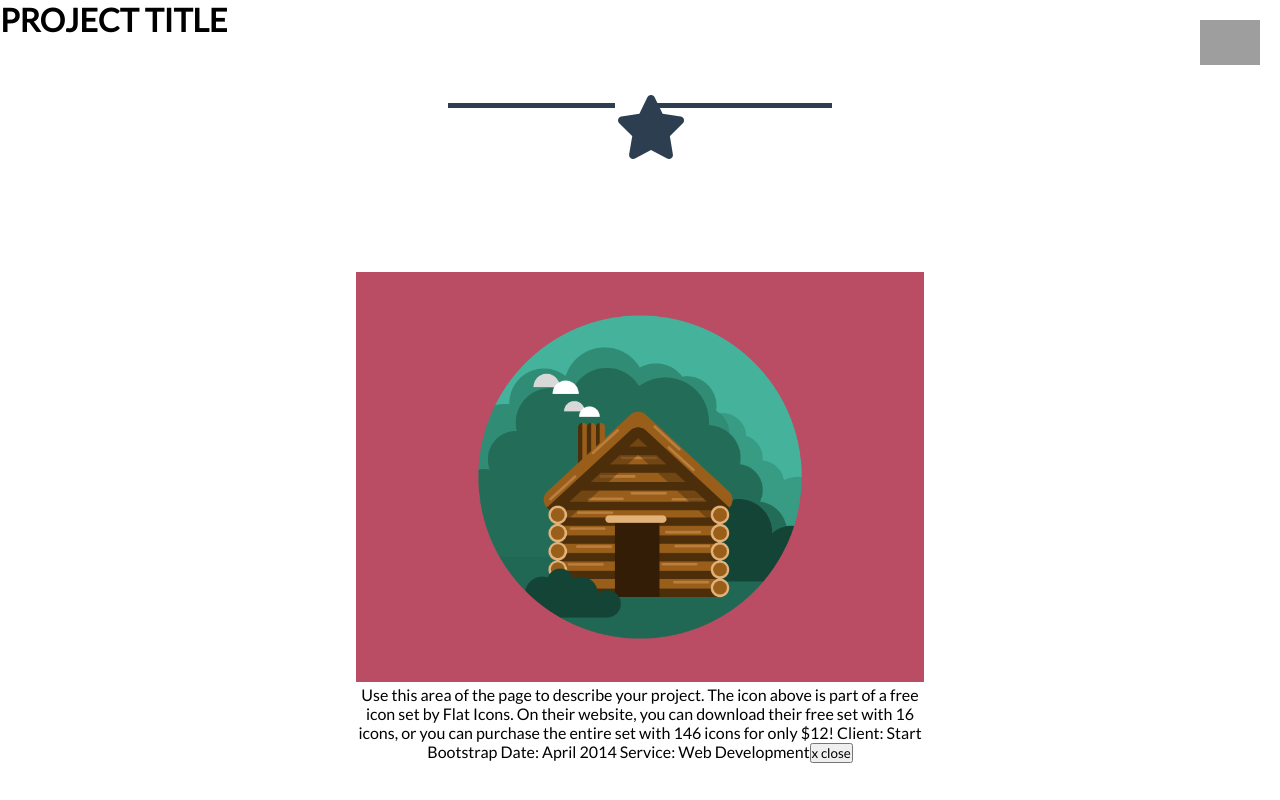
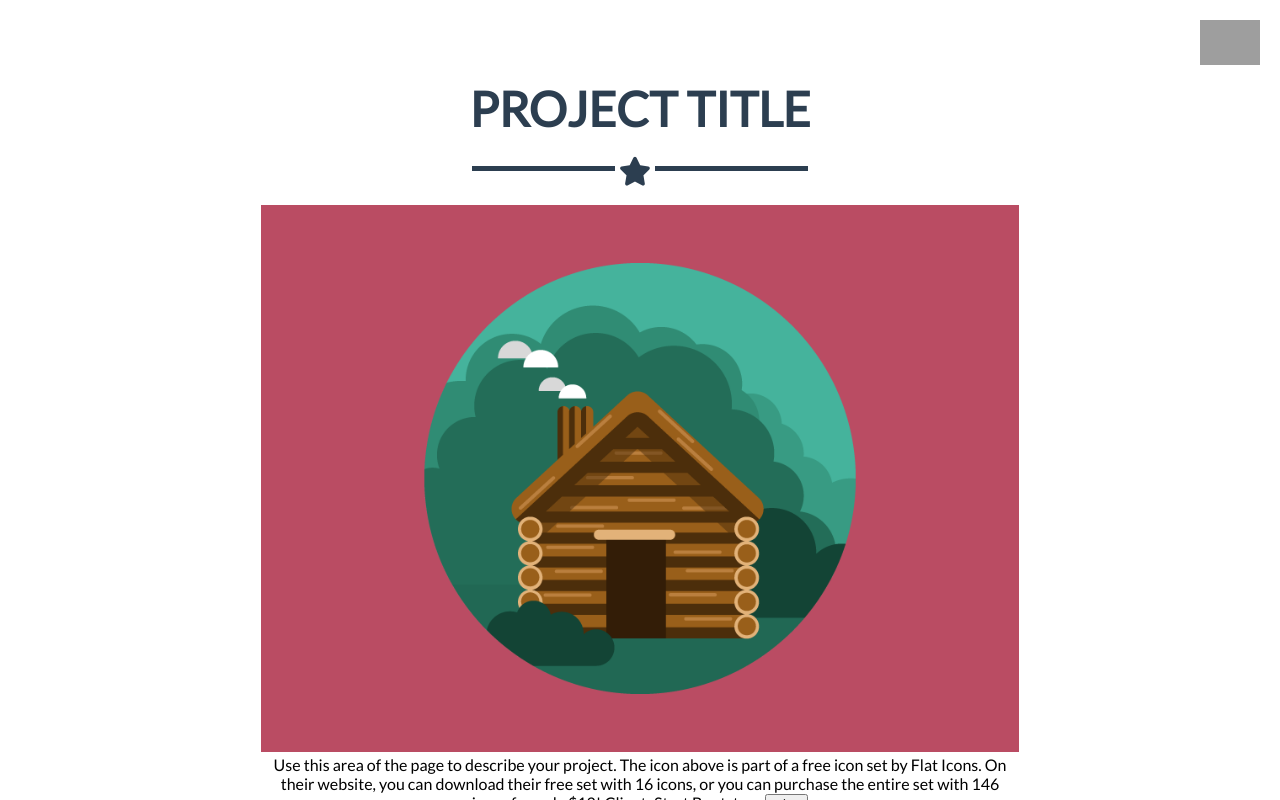
Before and after one commit to vanegarciay/freelancer-laboratoria, a plain HTML site: page index.html in a window 1280 px wide. Both pictures are taken after a click on the element 269 px from the left and 1067 px from the top of the page. Shown: the part 667-1467 px from the top of the page. Drawn offline with Linux system fonts and the light colour scheme; grey boxes are pictures that could not be loaded.

Commit message:
arreglo en estilos

```diff
--- a/css/main.css
+++ b/css/main.css
@@ -205,7 +205,7 @@ div#enlaces_menu a:hover {
   width: 60%;
   margin: 0 auto;
   text-align: center;
-  padding: 100px;
+  padding: 5px;
  }
 
 #box-services-modal .close{
@@ -316,6 +316,20 @@ input::placeholder, textarea::placeholder{
     color: #18BC9C;
 }
 
+.close {
+    color: #CCC;
+}
+
+#titulo_modal {
+    padding: 80px 80px 0 80px;
+    color: #2C3E50;
+    font-size: 3em;
+}
+
+#estrella_modal {
+    font-size: 0.3em;
+}
+
 
 /*
 #menu {
--- a/js/app.js
+++ b/js/app.js
@@ -7,12 +7,15 @@
             modal.innerHTML = "";
 
             textModal = document.createElement("h1");
+            textModal.classList.add("center");
+            textModal.setAttribute("id", "titulo_modal");
             texto = document.createTextNode("PROJECT TITLE");
             textModal.appendChild(texto);
             modal.appendChild(textModal);
 
             estrella = document.createElement("div");
             estrella.classList.add("linea-estrella-negra");
+            estrella.setAttribute("id", "estrella_modal");
             textModal.appendChild(estrella);
 
             bodyModal = document.createElement("div");
@@ -28,7 +31,7 @@
             modal.appendChild(close);
 
             parrafo = document.createElement("p");
-            textoP = document.createTextNode("Use this area of the page to describe your project. The icon above is part of a free icon set by Flat Icons. On their website, you can download their free set with 16 icons, or you can purchase the entire set with 146 icons for only $12!  Client: Start Bootstrap  Date: April 2014  Service: Web Development");
+            textoP = document.createTextNode("Use this area of the page to describe your project. The icon above is part of a free icon set by Flat Icons. On their website, you can download their free set with 16 icons, or you can purchase the entire set with 146 icons for only $12!  Client: Start Bootstrap  ");
             parrafo.appendChild(textoP);
             bodyModal.appendChild(parrafo);
 
```
